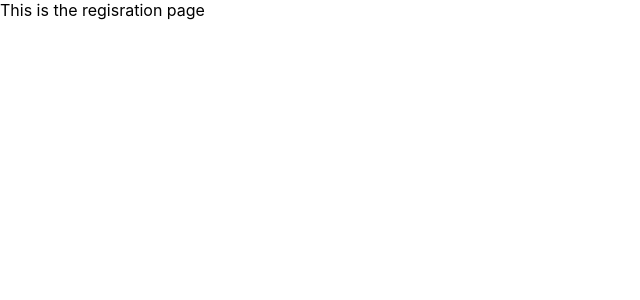
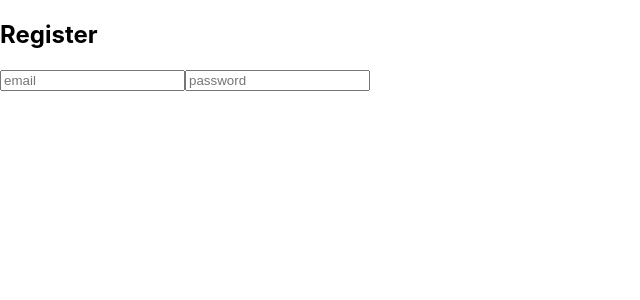
Before and after one commit to todd-eagle/simple-photos, a React (Create React App) app: page /#/register in a window 1280 px wide. Shown: the top 300 px of the page, without its empty margins (0-640 px from the left). Built offline with nearby package versions, Linux system fonts and the light colour scheme; what redux-promise-middleware would draw is missing.

Commit message:
Completed AuthForm

```diff
--- /dev/null
+++ b/src/components/AuthForm/AuthForm.js
@@ -0,0 +1,21 @@
+import React from 'react'
+
+const AuthForm = (props) => {
+    const {inputData, outerCss, innerCss,
+           heading} = props
+    const inputs = inputData.map( el => {
+        return <input type={el.type} id={el.property}
+            name={el.property} placeholder={el.property}
+            onChange={e => el.setState(e.target.value)} />
+    })
+    return <div>
+        <div className={outerCss}>
+            <div className={innerCss}>
+                <h2>{heading}</h2>
+                {inputs}
+            </div>
+        </div>
+    </div>
+}
+
+export default AuthForm
--- a/src/components/Register/Register.js
+++ b/src/components/Register/Register.js
@@ -1,7 +1,27 @@
-import React from 'react'
+import React, {useState} from 'react'
+import axios from 'axios';
+import AuthForm from '../AuthForm/AuthForm'
 
-const Register = () => {
-    return <div>This is the regisration page</div>
+
+const Register = (props) => {
+    const [email, setEmail] = useState('')
+    const [password, setPassword] = useState('')
+
+    const loginHandle = async e =>{
+        const register = await axios.post('/api/auth/register', {email, password})
+    }
+
+    return <>
+            <AuthForm
+                inputData={
+                    [{type: 'text', property: 'email', setState: setEmail},
+                     {type: 'password', property: 'password', setState: setPassword}]
+                }
+                outerCss="auth-page"
+                innerCss= "auth-box"
+                heading="Register"
+            />
+            </>
 }
 
 export default Register
```
Also changed, not shown: 1 other file (tests, documents, lock files or other folders).
